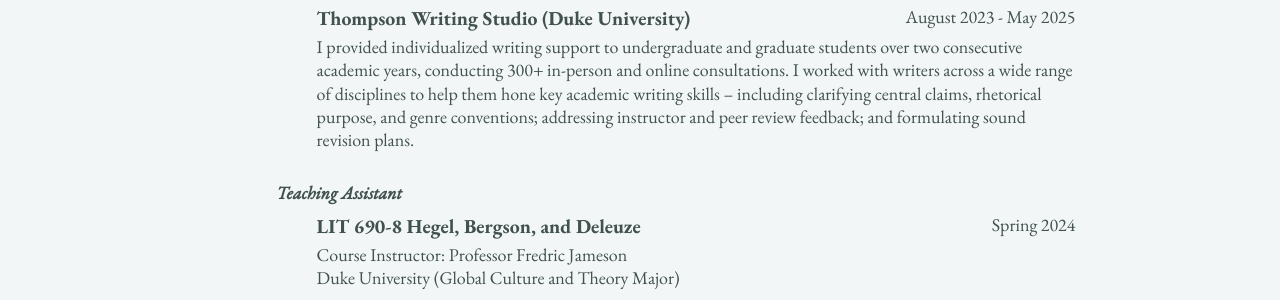
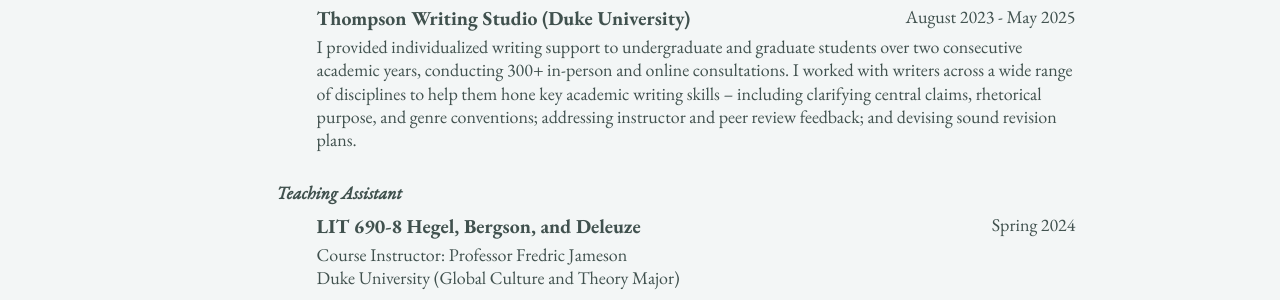
Before and after one commit to epujol90/epujol90.github.io, a Jekyll site: the page built from _pages/cv-json.md, in a window 1280 px wide and 900 px high, scrolled down 5956 px. Shown: the part 225-525 px from the top of the window. Built offline with Jekyll 4.4.1, drawn with Linux system fonts in a browser that asks for light colours; a script bundle is joined from its source files by our own code; library files that are not in the unit come from our copies.

Commit message:
Update cv.json

```diff
--- a/_data/cv.json
+++ b/_data/cv.json
@@ -349,7 +349,7 @@
       "institution": "",
       "date": "August 2023 - May 2025",
       "role": "",
-      "description": "I provided individualized writing support to undergraduate and graduate students over two consecutive academic years, conducting 300+ in-person and online consultations. I worked with writers across a wide range of disciplines to help them hone key academic writing skills – including clarifying central claims, rhetorical purpose, and genre conventions; addressing instructor and peer review feedback; and formulating sound revision plans.",
+      "description": "I provided individualized writing support to undergraduate and graduate students over two consecutive academic years, conducting 300+ in-person and online consultations. I worked with writers across a wide range of disciplines to help them hone key academic writing skills – including clarifying central claims, rhetorical purpose, and genre conventions; addressing instructor and peer review feedback; and devising sound revision plans.",
       "category": "Writing Consultant"
     },
     {
```
